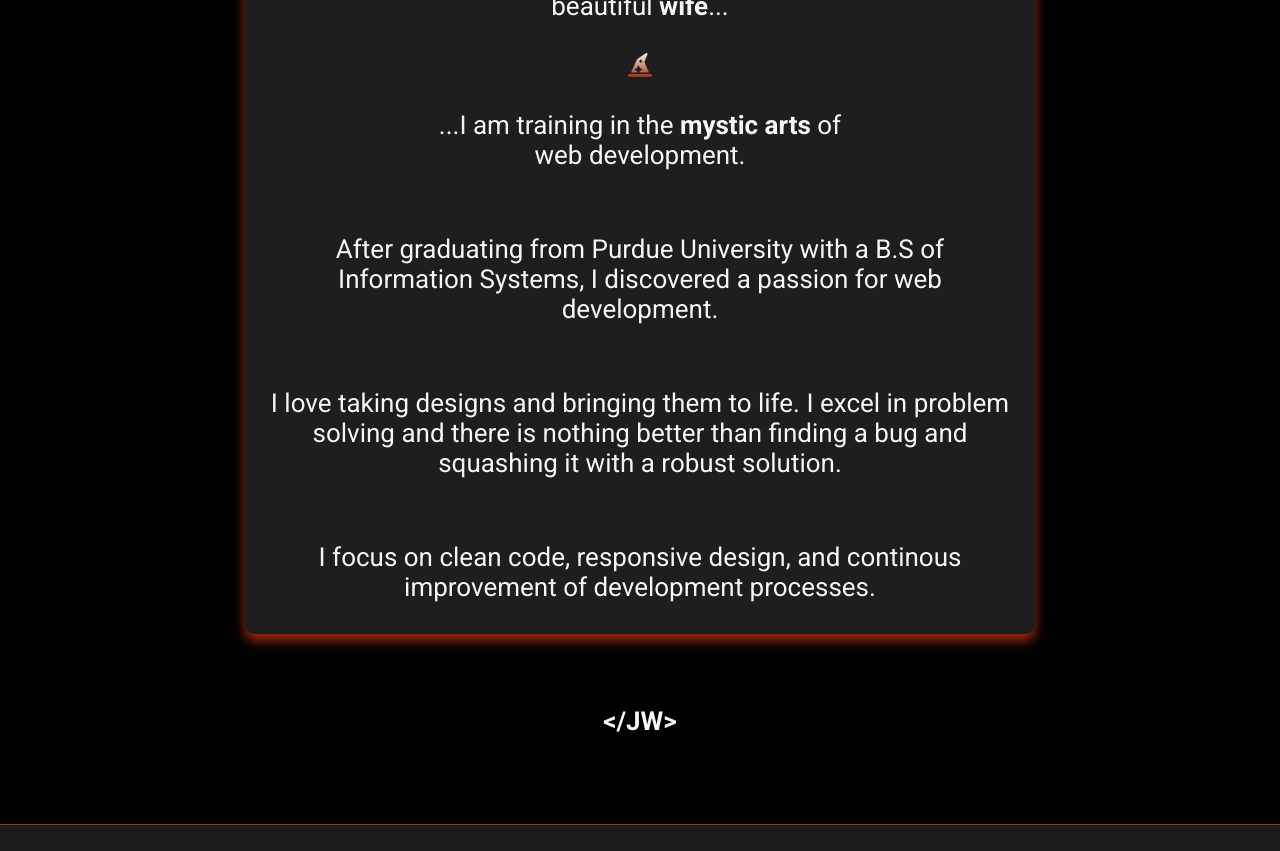
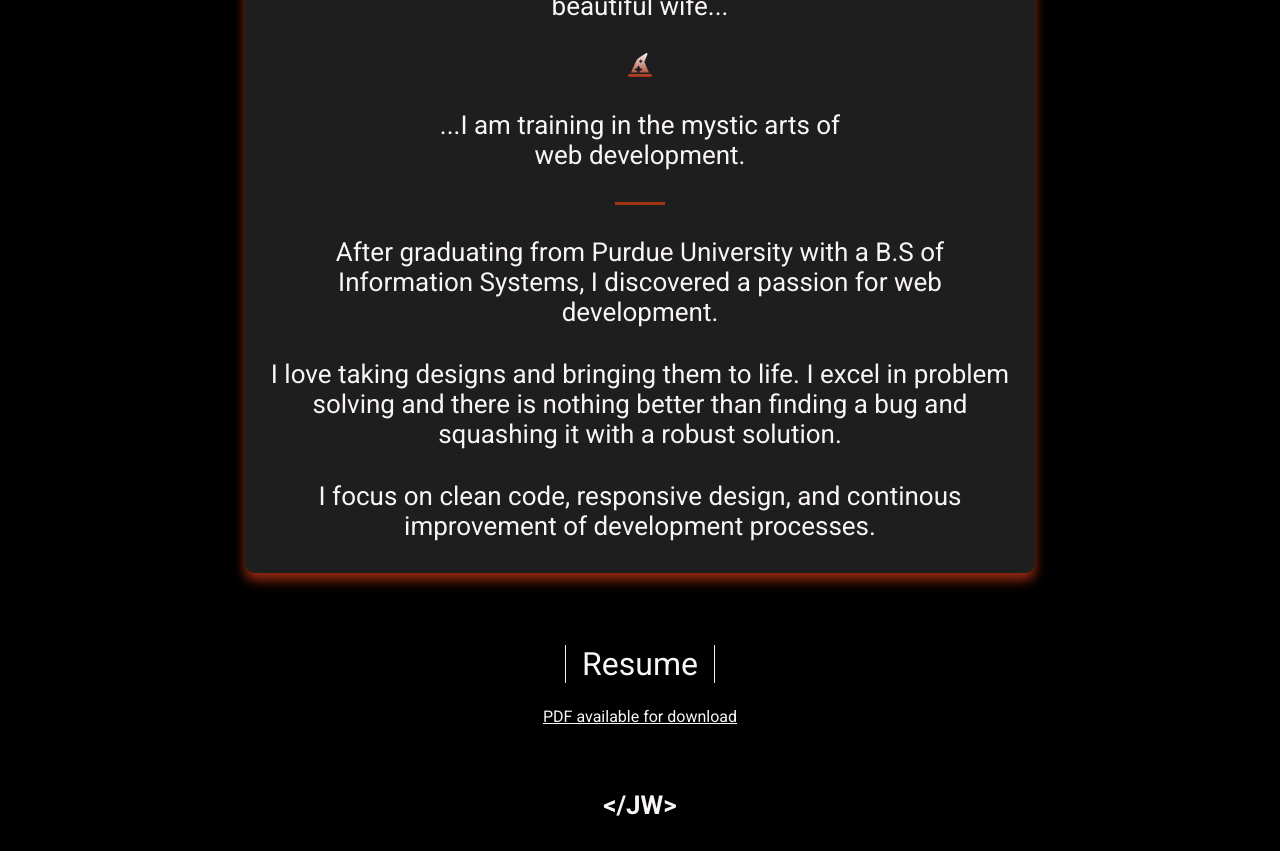
Before and after one commit to kpjmmu/walker-portfolio, a plain HTML site: page index.html in a window 1280 px wide. Shown: the part 2970-3821 px from the top of the page. Drawn offline with Linux system fonts and the light colour scheme.

Commit message:
Update
Added asset folder / resume file
Added resume link
fixed spacing in about section

```diff
--- a/index.html
+++ b/index.html
@@ -150,15 +150,16 @@
             <h2 class="section-title">About</h2>
             <div class="about-container">
                 <i class="fa-solid fa-person-hiking about-icon"></i>
-                <p class="about-text blurb">When I am not <span>exploring</span> the beauty of the Sonoran Desert...</p>
+                <p class="blurb">When I am not <span>exploring</span> the beauty of the Sonoran Desert...</p>
                 <i class="fa-solid fa-dog about-icon"></i>
-                <p class="about-text blurb">...locked in an eternal battle to retrieve the stuffed hedgehog from my
+                <p class="blurb">...locked in an eternal battle to retrieve the stuffed hedgehog from my
                     <span>dog</span>...
                 </p>
                 <i class="fa-solid fa-gamepad about-icon"></i>
-                <p class="about-text blurb">...or playing board games with my beautiful <span>wife</span>...</p>
+                <p class="blurb">...or playing board games with my beautiful <span>wife</span>...</p>
                 <i class="fa-solid fa-hat-wizard about-icon"></i>
-                <p class="about-text blurb">...I am training in the <span>mystic arts</span> of web development.</p>
+                <p class="blurb">...I am training in the <span>mystic arts</span> of web development.</p>
+                <p class="accent-line"></p>
                 <p class="about-text">After graduating from Purdue University with a B.S of Information Systems, I
                     discovered a passion for web development.</p>
                 <p class="about-text">I love taking designs and bringing them to life. I excel in problem solving and
@@ -167,6 +168,10 @@
                 <p class="about-text">I focus on clean code, responsive design, and continous improvement of development
                     processes.</p>
             </div>
+        </section>
+        <section class="resume-container">
+            <h2 class="section-title">Resume</h2>
+            <a href="assets/Johnny_Walker_Resume.pdf" download class="resume-link">PDF available for download</a>
         </section>
         <a class="logo" href="#header">&#60;/JW&#62;</a>
     </main>
--- a/styles/style.css
+++ b/styles/style.css
@@ -144,17 +144,33 @@ img {
     -webkit-text-fill-color: transparent
 }
 
+.blurb {
+    font-size: var(--fs-26);
+    width: 90%;
+    margin: 2rem auto;
+}
+
 .about-text {
     font-size: var(--fs-26);
-    margin-top: 4rem;
+    margin-top: 2rem;
 }
 
 .about-text>span {
     font-weight: var(--fw-bold);
 }
 
-.about-text:first-child {
-    margin-top: 0;
+.resume-link {
+    color: inherit;
+    display: block;
+    max-width: 65%;
+    margin: 1.5rem auto 4rem;
+    transition: font-size .3s ease;
+}
+
+.resume-link:hover,
+.resume-link:focus {
+    font-size: 1.075rem;
+    transition: font-size .2s ease;
 }
 
 footer>a>.fa-brands {
@@ -265,6 +281,10 @@ footer>a>.fa-brands:focus {
     box-shadow: 0px 7px 12px 0px var(--clr-accent);
 }
 
+.resume-container {
+    text-align: center;
+}
+
 .socials-container {
     gap: 2rem;
     justify-content: center;
@@ -279,11 +299,6 @@ footer>a>.fa-brands:focus {
 .socials-container {
     padding: 2rem;
     background: var(--clr-bg-footer);
-}
-
-.blurb {
-    width: 90%;
-    margin: 2rem auto;
 }
 
 /* ===============
@@ -381,6 +396,13 @@ footer>a>.fa-brands:focus {
     margin-bottom: 4rem;
 }
 
+.accent-line {
+    content: " ";
+    max-width: 50px;
+    margin: 0 auto;
+    border-bottom: 3px solid var(--clr-accent);
+}
+
 @media (min-width: 750px) {
     header {
         background-image: url(../images/hero-bg-desktop.jpg);
@@ -405,6 +427,10 @@ footer>a>.fa-brands:focus {
 
     .open-menu {
         visibility: hidden;
+    }
+
+    .resume-link {
+        max-width: 20%;
     }
 
     /* ===============
```
Also changed, not shown: 1 other file.
